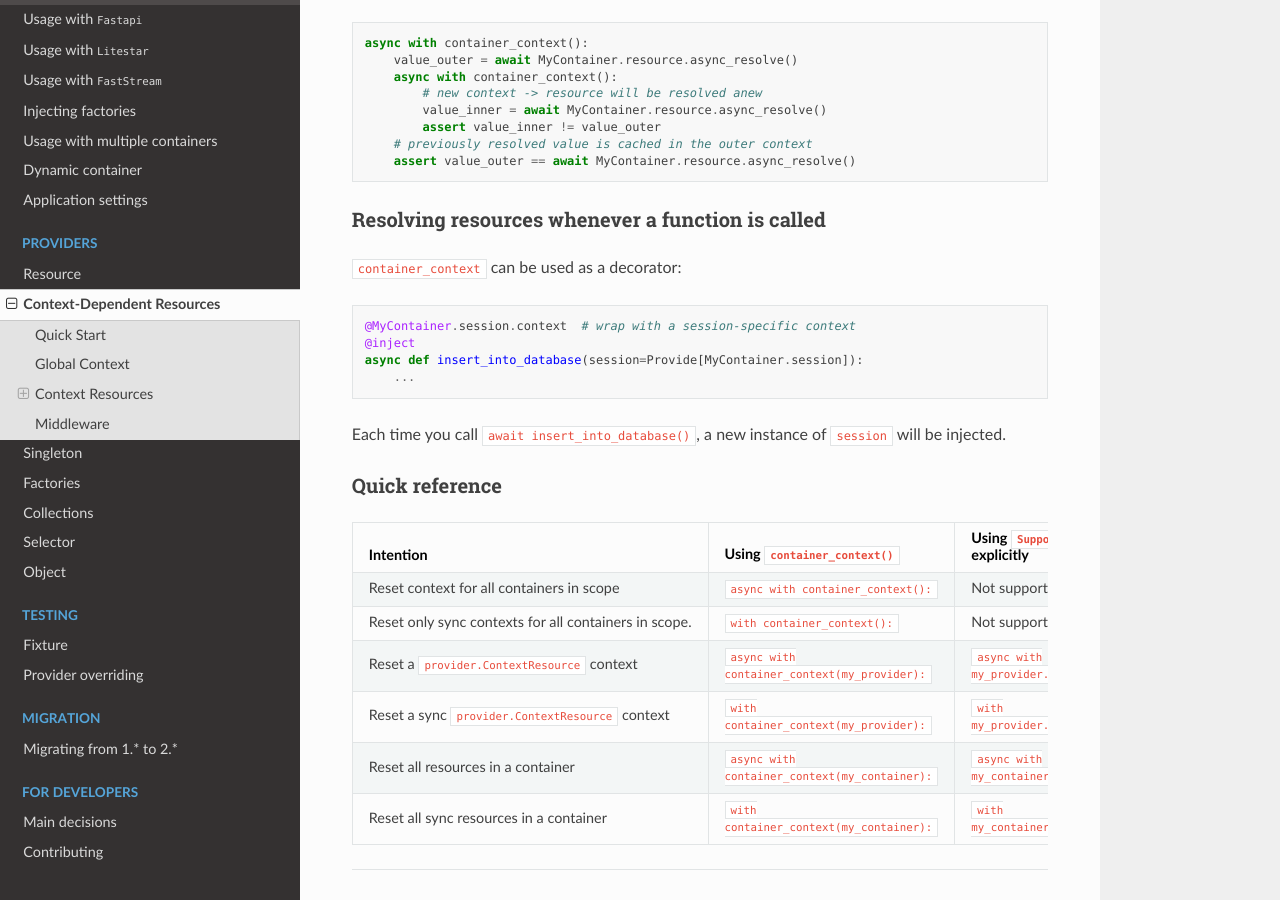
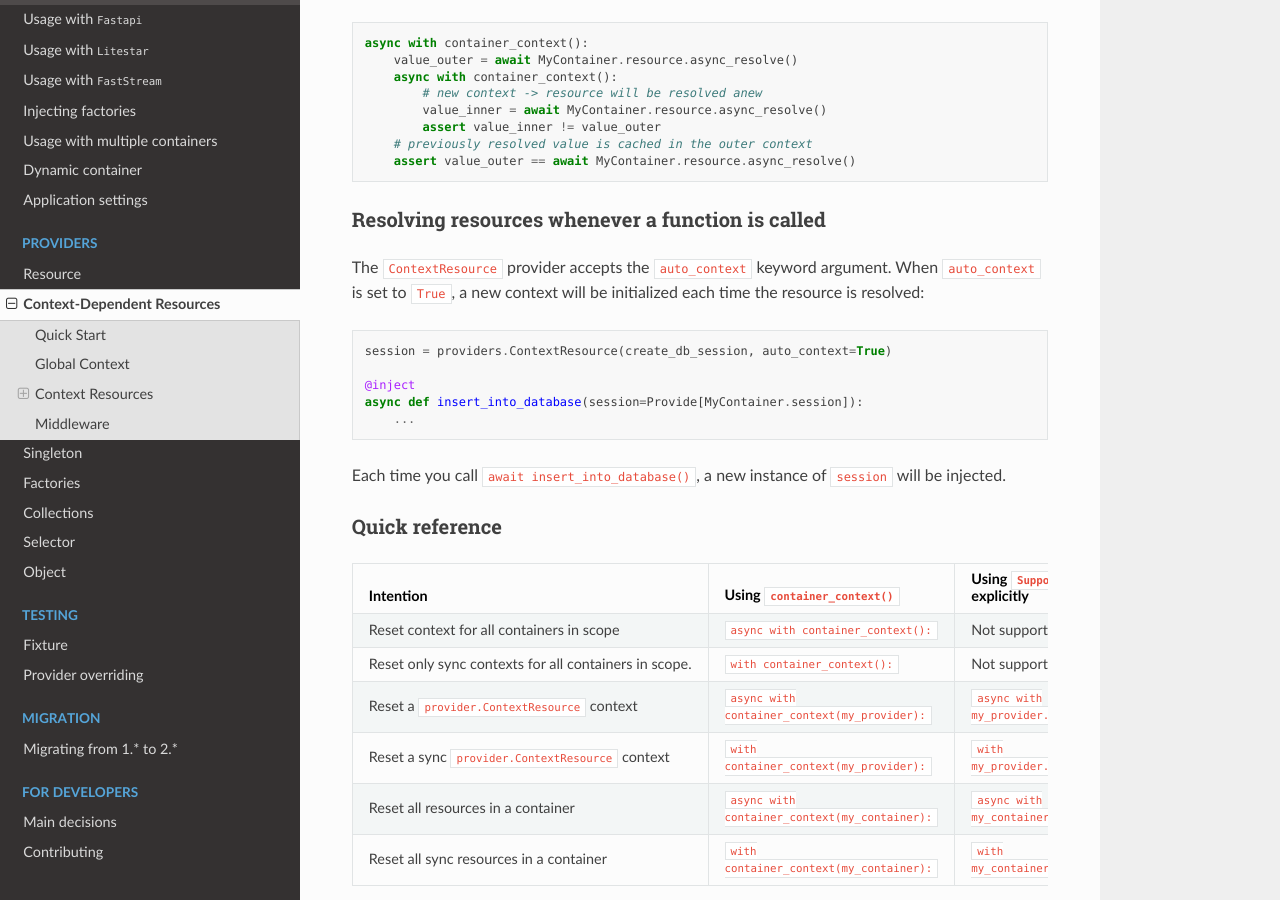
Before and after one commit to modern-python/that-depends, a Sphinx documentation site: the page built from docs/providers/context-resources.md, in a window 1280 px wide and 900 px high, scrolled down 4052 px. Built offline with Sphinx 7.4.7 and the Read the Docs theme 3.1.0, drawn with Linux system fonts in a browser that asks for light colours.

````diff
--- a/docs/providers/context-resources.md
+++ b/docs/providers/context-resources.md
@@ -187,9 +187,11 @@ async with container_context():
 
 ### Resolving resources whenever a function is called
 
-`container_context` can be used as a decorator:
+The `ContextResource` provider accepts the `auto_context` keyword argument.
+When `auto_context` is set to `True`, a new context will be initialized each time the resource is resolved:
 ```python
-@MyContainer.session.context  # wrap with a session-specific context
+session = providers.ContextResource(create_db_session, auto_context=True)
+
 @inject
 async def insert_into_database(session=Provide[MyContainer.session]):
     ...
````
Also changed, not shown: 2 other files.
